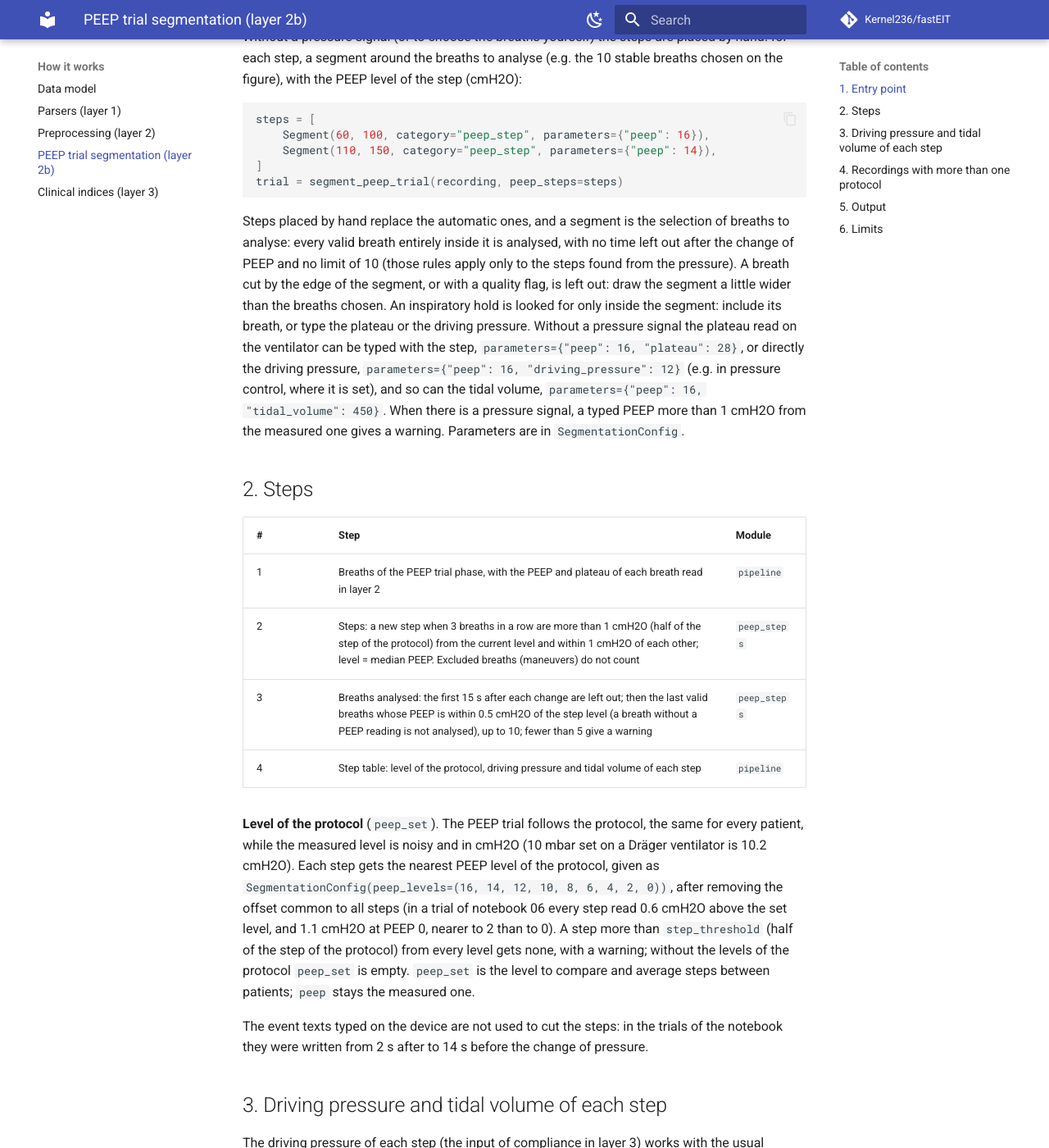
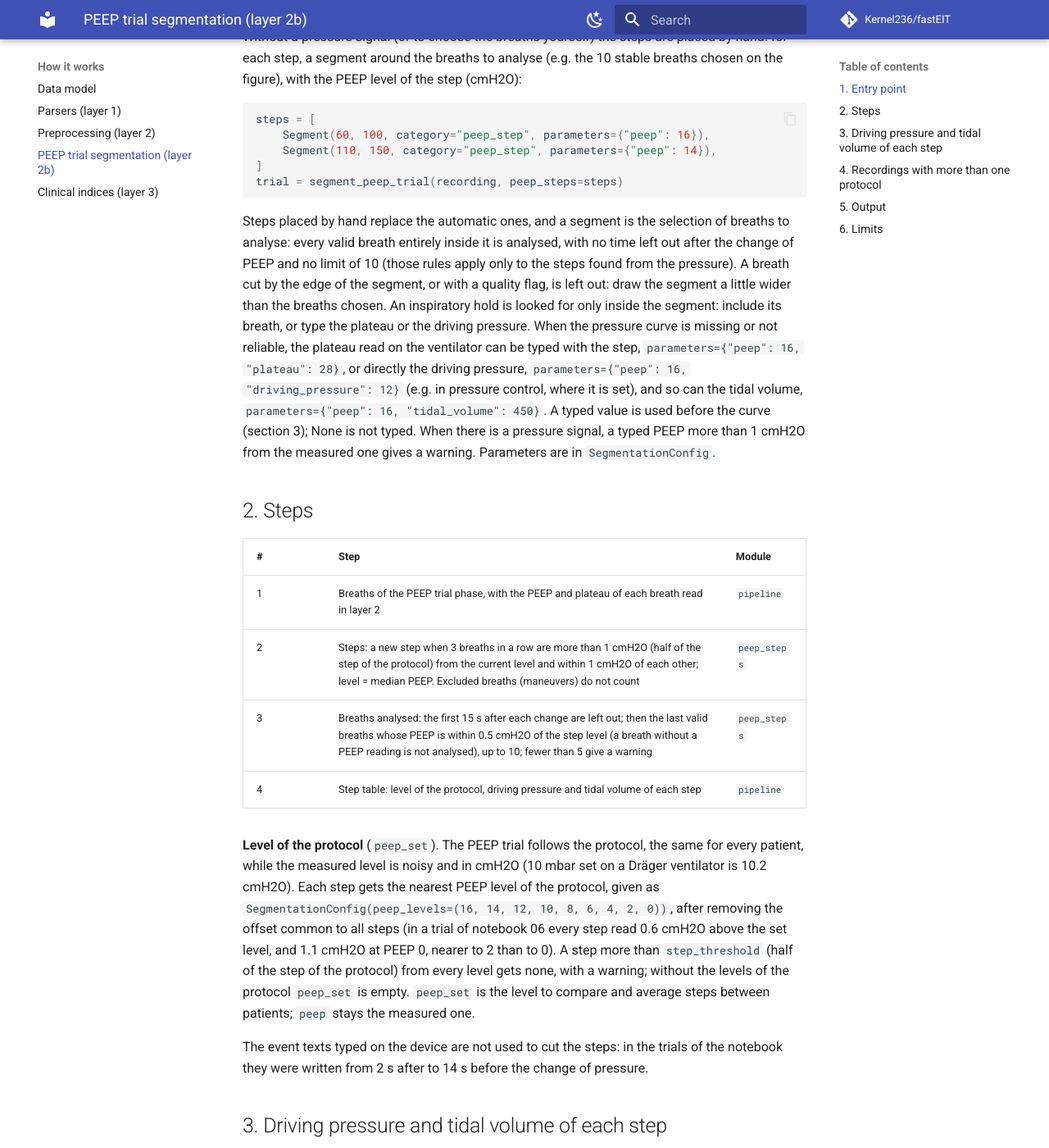
Before and after one commit to Kernel236/fastEIT, an MkDocs documentation site: the page built from docs/segmentation.md, in a window 1280 px wide and 1400 px high, scrolled down 1059 px. Shown: the whole window at 82% size. Built offline with MkDocs 1.6.1 and Material for MkDocs 9.7.7, drawn with Linux system fonts in a browser that asks for light colours; comment, search, counter and statistics services are not loaded; the version menu is left out; some of the changed text lies outside the part shown.

Commit message:
docs: a typed plateau or driving pressure comes first; peep_measured and driving_pressure_measured

```diff
--- a/docs/segmentation.md
+++ b/docs/segmentation.md
@@ -58,12 +58,13 @@
 left out: draw the segment a little wider than the breaths chosen. An inspiratory hold is
 looked for only inside the segment: include its breath, or type the plateau or the
 driving pressure.
-Without a pressure signal the plateau read on the ventilator can be typed with the
-step, `parameters={"peep": 16, "plateau": 28}`, or directly the driving pressure,
-`parameters={"peep": 16, "driving_pressure": 12}` (e.g. in pressure control, where it
-is set), and so can the tidal volume, `parameters={"peep": 16, "tidal_volume": 450}`.
-When there is a pressure signal, a typed PEEP more than 1 cmH2O from the measured one
-gives a warning. Parameters are in `SegmentationConfig`.
+When the pressure curve is missing or not reliable, the plateau read on the ventilator
+can be typed with the step, `parameters={"peep": 16, "plateau": 28}`, or directly the
+driving pressure, `parameters={"peep": 16, "driving_pressure": 12}` (e.g. in pressure
+control, where it is set), and so can the tidal volume,
+`parameters={"peep": 16, "tidal_volume": 450}`. A typed value is used before the curve
+(section 3); None is not typed. When there is a pressure signal, a typed PEEP more than
+1 cmH2O from the measured one gives a warning. Parameters are in `SegmentationConfig`.
 
 ## 2. Steps
 
@@ -90,14 +91,21 @@
 ## 3. Driving pressure and tidal volume of each step
 
 The driving pressure of each step (the input of compliance in layer 3) works with the
-usual protocols:
+usual protocols. In order, as for the tidal volume:
 
-| Protocol | Driving pressure of the step (`driving_pressure_source`) |
-|----------|-------------------------------------------------------|
-| Volume control with a continuous end-inspiratory pause | median of the analysed breaths (`"breaths"`) |
-| Volume control with one inspiratory hold per step | median of the breaths with a hold, one is enough (`"hold"`) |
-| Pressure control | the flat inspiratory pressure is read as plateau (`"breaths"`), valid if the flow is zero at the end of inspiration |
-| No pressure signal | typed with the step placed by hand (`"typed"`) |
+| Source | Driving pressure of the step | `driving_pressure_source` |
+|--------|------------------------------|---------------------------|
+| Typed with a step placed by hand | the plateau typed minus the PEEP typed, or the driving pressure typed (the plateau wins if both are typed, with a warning if they disagree by more than 0.5 cmH2O; a driving pressure not positive is an error) | `"typed"` |
+| Volume control with a continuous end-inspiratory pause | median of the analysed breaths | `"breaths"` |
+| Volume control with one inspiratory hold per step | median of the breaths with a hold, one is enough | `"hold"` |
+| Pressure control | the flat inspiratory pressure is read as plateau, valid if the flow is zero at the end of inspiration | `"breaths"` |
+
+A typed value comes first because it is typed on purpose, usually because the curve is
+missing or not reliable (an offset sensor, a damped line, an end-inspiratory pause too
+short). The curve is still read: `driving_pressure_measured` is the driving pressure of
+the curve (NaN without one), and a typed value more than 2 cmH2O from it gives a
+warning. `peep_measured` is the median PEEP of the breaths of the step: the measured
+level of a step placed by hand, close to `peep` for a step found from the pressure.
 
 The tidal volume of each step turns compliance into mL/cmH2O and EELI changes into
 mL. In order (`tidal_volume_source`):
```
Also changed, not shown: other parts of docs/segmentation.md (+1 -1 lines).
